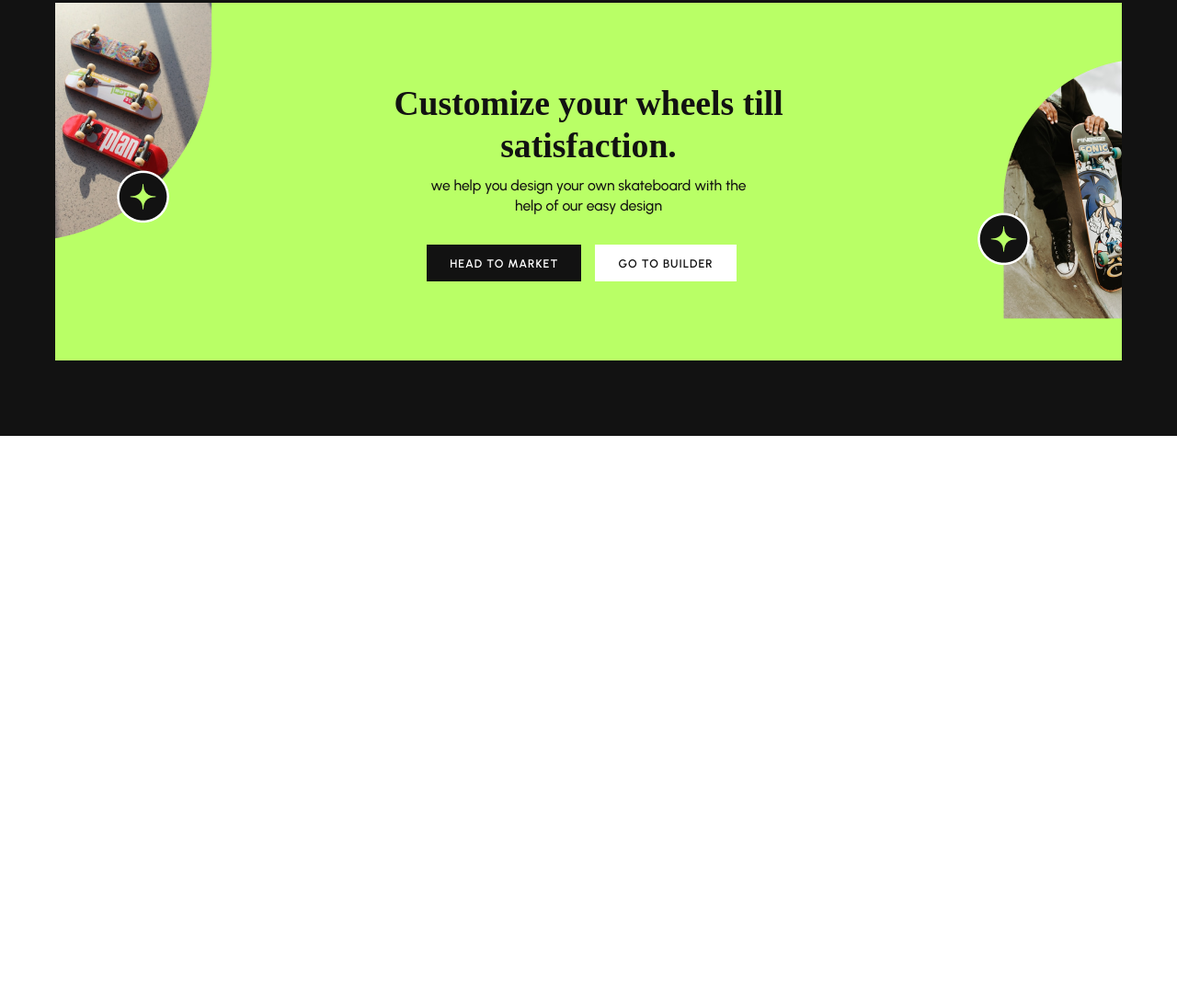
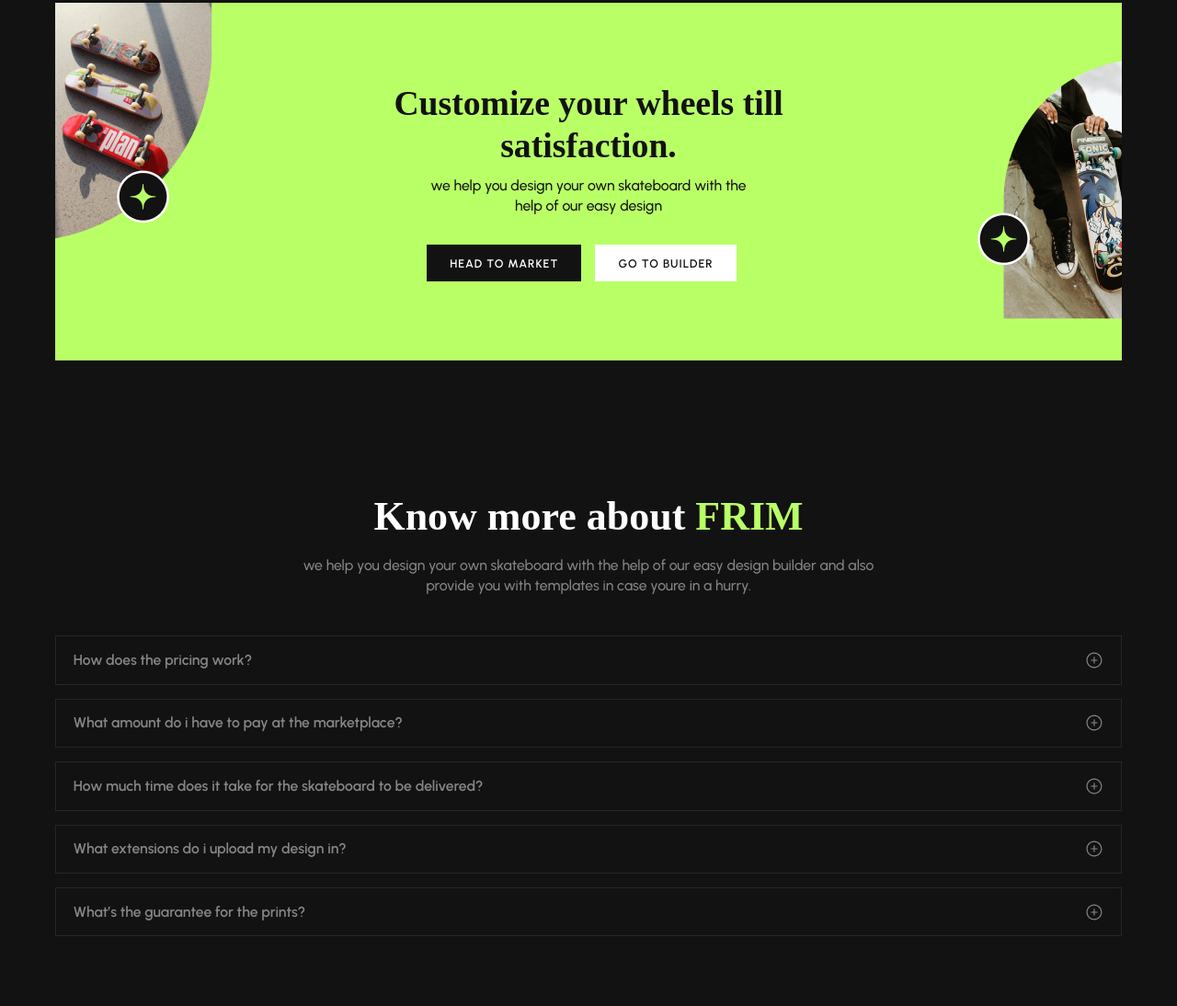
Before and after one commit to nixory/izzyhealth, a website: page src/index.html in a window 1280 px wide. Shown: the part 2949-4043 px from the top of the page at 92% size. Before the commit the page ends 3423 px from the top, so only its background shows below. Drawn offline with nearby package versions, Linux system fonts and the light colour scheme; files that its build step writes are made by us from their sources; a web font is replaced by a local one.

Commit message:
section moreinfo - 26min

```diff
--- a/src/index.html
+++ b/src/index.html
@@ -188,11 +188,11 @@
     <div class="customize">
       <div class="container">
         <div class="customize__wrapper">
-            <img src="img/customize1.png" alt="" class="customize__img">
-            <img src="img/customize2.png" alt="" class="customize__img2">
-            <img src="img/customizevector.png" alt="" class="customize__img3">
-            <img src="img/customizevector.png" alt="" class="customize__img4">
-            <div class="customize__title">
+          <img src="img/customize1.png" alt="" class="customize__img" />
+          <img src="img/customize2.png" alt="" class="customize__img2" />
+          <img src="img/customizevector.png" alt="" class="customize__img3" />
+          <img src="img/customizevector.png" alt="" class="customize__img4" />
+          <div class="customize__title">
             Customize your wheels till satisfaction.
           </div>
           <div class="customize__subtitle">
@@ -201,11 +201,48 @@
           </div>
           <div class="customize__btns">
             <button class="customize__btn">HEAD TO MARKET</button
-            ><button class="customize__btn customize__btn-o">GO TO BUILDER</button>
+            ><button class="customize__btn customize__btn-o">
+              GO TO BUILDER
+            </button>
           </div>
         </div>
       </div>
     </div>
+    <section class="moreinfo">
+      <div class="container">
+        <h5 class="moreinfo__title">Know more about <span>FRIM</span></h5>
+        <div class="moreinfo__subtitle">
+          we help you design your own skateboard with the help of our easy
+          design builder and also provide you with templates in case youre in a
+          hurry.
+        </div>
+        <button class="moreinfo__item">
+          How does the pricing work?
+          <img src="img/circle-icon.svg" alt="" />
+        </button>
+        <div class="moreinfo__text"><p>On the quality of our product</p></div>
+        <button class="moreinfo__item">
+          What amount do i have to pay at the marketplace?
+          <img src="img/circle-icon.svg" alt="" />
+        </button>
+        <div class="moreinfo__text"><p>10$</p></div>
+        <button class="moreinfo__item">
+          How much time does it take for the skateboard to be delivered?
+          <img src="img/circle-icon.svg" alt="" />
+        </button>
+        <div class="moreinfo__text"><p>Depends on your location, but usually takes two days</p></div>
+        <button class="moreinfo__item">
+          What extensions do i upload my design in?
+          <img src="img/circle-icon.svg" alt="" />
+        </button>
+        <div class="moreinfo__text"><p>You can make a design in our bilder, but if you want to do it yourself - .psd</p></div>
+        <button class="moreinfo__item">
+          What’s the guarantee for the prints?
+          <img src="img/circle-icon.svg" alt="" />
+        </button>
+        <div class="moreinfo__text"><p>Full refund</p></div>
+      </div>
+    </section>
   </body>
 
   <script src="./js/scripts.min.js"></script>
--- /dev/null
+++ b/src/sass/blocks/_moreinfo.sass
@@ -0,0 +1,53 @@
+.moreinfo
+    padding-top: 61px
+    background-color: #121212
+    padding-bottom: 61px
+    &__title
+        font-family: 'Clash Display'
+        font-style: normal
+        font-weight: 600
+        font-size: 43.9943px
+        line-height: 54px
+        margin-bottom: 15px
+        text-align: center
+        color: #FFFFFF
+        & span
+            color: #B9FF66
+    &__subtitle
+        font-family: 'Urbanist'
+        font-style: normal
+        font-weight: 500
+        font-size: 15.7123px
+        line-height: 140%
+        text-align: center
+        max-width: 627.7px
+        margin: 0 auto
+        margin-bottom: 43px
+        color: #868686
+    &__item
+        padding: 15.7123px 18.8547px
+        border: 0.785613px solid #262626
+        font-family: 'Urbanist'
+        font-style: normal
+        font-weight: 600
+        font-size: 15.7123px
+        line-height: 19px
+        color: #868686
+        background-color: transparent
+        display: flex
+        justify-content: space-between
+        width: 100%
+        margin-bottom: 15px
+        transition: 0.4s
+    &__text
+        max-height: 0
+        overflow: hidden
+        transition: max-height 0.2s ease-out
+        & p
+            font-family: 'Urbanist'
+            font-style: normal
+            font-weight: 600
+            padding-left: 15.7123px
+            padding-bottom: 32px
+            background-color: transparent
+            color: #868686
--- a/src/sass/style.sass
+++ b/src/sass/style.sass
@@ -11,6 +11,7 @@
 @import 'blocks/buildbeast'
 @import 'blocks/experts'
 @import 'blocks/customize'
+@import 'blocks/moreinfo'
 // @import './footer';
 
 // Libs
```
Also changed, not shown: src/js/main.js (+14 -0 lines), build/css/style.css, build/css/style.min.css, build/img/circle-icon.svg (added), build/index.html, build/js/scripts.js, build/js/scripts.min.js, src/img/circle-icon.svg (added).
